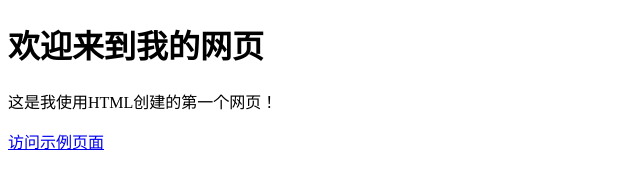
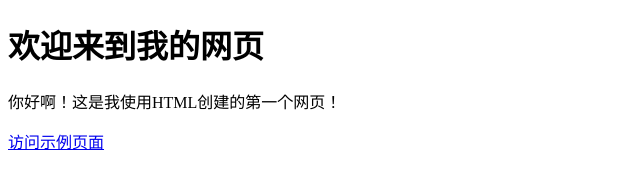
Before and after one commit to nongx787/mysite, a plain HTML site: page index.html in a window 1280 px wide. Shown: the whole page, without its empty margins (0-640 px from the left). Drawn offline with Linux system fonts and the light colour scheme.

Commit message:
Update index.html

```diff
--- a/index.html
+++ b/index.html
@@ -6,7 +6,7 @@
 </head>
 <body>
     <h1>欢迎来到我的网页</h1>
-    <p>这是我使用HTML创建的第一个网页！</p>
+    <p>你好啊！这是我使用HTML创建的第一个网页！</p>
     <a href="001.html">访问示例页面</a>
 </body>
 </html>
```
